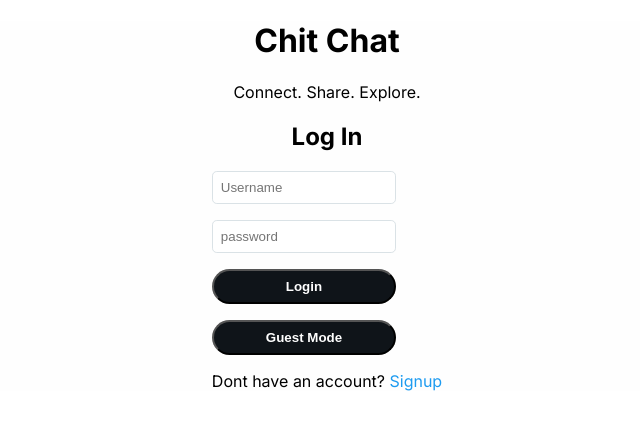
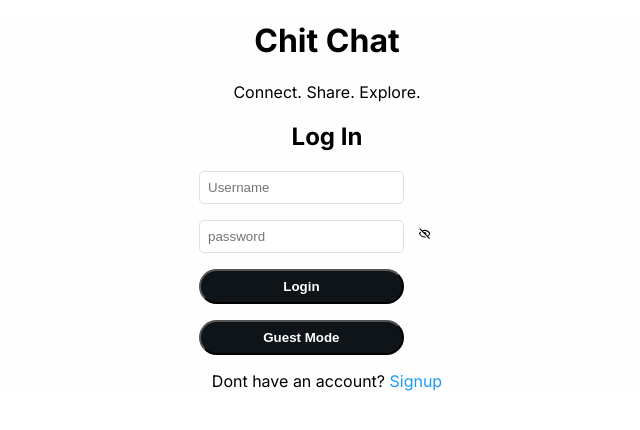
Before and after one commit to BatraAayush/social-media-app, a React (Create React App) app: page /login in a window 1280 px wide. Shown: the top 430 px of the page, without its empty margins (313-953 px from the left). Built offline with nearby package versions, Linux system fonts and the light colour scheme; no server answers; what miragejs would draw is missing.

Commit message:
show hide password

```diff
--- a/src/pages/home/Home.jsx
+++ b/src/pages/home/Home.jsx
@@ -10,7 +10,7 @@ import { BiTimeFive } from "react-icons/bi";
 import Spinner from "../../components/spinner/Spinner";
 
 const Home = () => {
-    let { homePosts, getHomePosts, posts, postsLoading, usersLoading } = usePostContext();
+    let { homePosts, getHomePosts, posts, postsLoading } = usePostContext();
     const {
         setFilterBy,
         filterBy,
--- a/src/pages/login/Login.css
+++ b/src/pages/login/Login.css
@@ -1,38 +1,49 @@
-.login-container{
+.login-container {
     margin: auto;
     text-align: center;
-    width: max-content;
+    width: 20%;
 }
 
-.login-container input{
+.login-container input {
     display: block;
-    width: 80%;
     box-sizing: border-box;
-    padding: .5rem;
+    padding: 0.5rem;
     margin-bottom: 1rem;
     border: 1px solid var(--light-grey);
-    border-radius: .3rem;
+    border-radius: 0.3rem;
+    width: 80%;
 }
 
-.login-container button{
+.login-container .dark-btn {
     display: block;
     width: 80%;
 }
 
-.login-container .form{
+.login-container .form {
     text-align: left;
 }
 
-.dark-btn{
+.dark-btn {
     background-color: var(--black);
     color: var(--white);
     margin-bottom: 1rem;
-    padding: .5rem 1rem;
+    padding: 0.5rem 1rem;
     border-radius: 2rem;
     font-weight: bold;
 }
 
-.login-container a{
+.login-container a {
     text-decoration: none;
     color: var(--blue);
 }
+
+.login-container .password {
+    display: inline-block;
+    margin-right: 0.5rem;
+}
+
+.show-btn {
+    display: inline-block ;
+    border: none;
+    background-color: var(--white);
+}
--- a/src/pages/login/Login.jsx
+++ b/src/pages/login/Login.jsx
@@ -1,12 +1,14 @@
-import React from "react";
+import React, { useState } from "react";
 import { Link } from "react-router-dom";
 import "./Login.css";
 import { useLoginContext } from "../../contexts/LoginProvider";
-
+import { BiShow } from "react-icons/bi";
+import { BiHide } from "react-icons/bi";
 
 const Login = () => {
-    const {usernameInputHandler, passwordInputHandler, fetchLoginDetails} = useLoginContext();
-
+    const { usernameInputHandler, passwordInputHandler, fetchLoginDetails } =
+        useLoginContext();
+    const [show, setShow] = useState(false);
 
     return (
         <div className="login-container">
@@ -14,15 +16,37 @@ const Login = () => {
             <p>Connect. Share. Explore.</p>
             <h2>Log In</h2>
             <div className="form">
-                <input placeholder="Username" onChange={(e) => usernameInputHandler(e)} type="text" />
-                <input placeholder="password" onChange={(e) => passwordInputHandler(e)} type="password" />
+                <input
+                    placeholder="Username"
+                    onChange={(e) => usernameInputHandler(e)}
+                    type="text"
+                />
+                <input
+                    className="password"
+                    placeholder="password"
+                    onChange={(e) => passwordInputHandler(e)}
+                    type={show ? "text" : "password"}
+                />
+                <button className="show-btn" onClick={() => setShow(!show)}>
+                    {show ? <BiShow/> : <BiHide/>}
+                </button>
             </div>
-            <button className="dark-btn" onClick={() => {
-                fetchLoginDetails("normal");
-                }}>Login</button>
-            <button className="dark-btn" onClick={() => {
-                fetchLoginDetails("test");
-                }}>Guest Mode</button>
+            <button
+                className="dark-btn"
+                onClick={() => {
+                    fetchLoginDetails("normal");
+                }}
+            >
+                Login
+            </button>
+            <button
+                className="dark-btn"
+                onClick={() => {
+                    fetchLoginDetails("test");
+                }}
+            >
+                Guest Mode
+            </button>
             <p>
                 Dont have an account? <Link to="/signup">Signup</Link>
             </p>
--- a/src/pages/signup/Signup.jsx
+++ b/src/pages/signup/Signup.jsx
@@ -1,7 +1,9 @@
-import React from "react";
+import React, { useState } from "react";
 import { Link } from "react-router-dom";
 import { useLoginContext } from "../../contexts/LoginProvider";
 import "./Signup.css";
+import { BiShow } from "react-icons/bi";
+import { BiHide } from "react-icons/bi";
 
 const Signup = () => {
     const {
@@ -12,6 +14,10 @@ const Signup = () => {
         sConformPasswordInputHandler,
         fetchSignupDetails,
     } = useLoginContext();
+    const [show, setShow] = useState(false);
+    const [show2, setShow2] = useState(false);
+
+
     return (
         <div className="login-container">
             <h1>Chit Chat</h1>
@@ -34,18 +40,28 @@ const Signup = () => {
                     type="text"
                 />
                 <input
+                    className="password"
                     placeholder="Password"
                     onChange={(e) => sPasswordInputHandler(e)}
-                    type="password"
-                />
+                    type={show ? "text" : "password"}
+                />{" "}
+                <button className="show-btn" onClick={() => setShow(!show)}>
+                    {show ? <BiShow /> : <BiHide />}
+                </button>
                 <input
+                    className="password"
                     placeholder="Conform Password"
                     onChange={(e) => sConformPasswordInputHandler(e)}
-                    type="password"
+                    type={show2 ? "text" : "password"}
                 />
+                <button className="show-btn" onClick={() => setShow2(!show2)}>
+                    {show2 ? <BiShow /> : <BiHide />}
+                </button>
             </div>
 
-            <button className="dark-btn" onClick={fetchSignupDetails}>Create New Account</button>
+            <button className="dark-btn" onClick={fetchSignupDetails}>
+                Create New Account
+            </button>
             <p>
                 Already have an account? <Link to="/login">Login</Link>
             </p>
```
